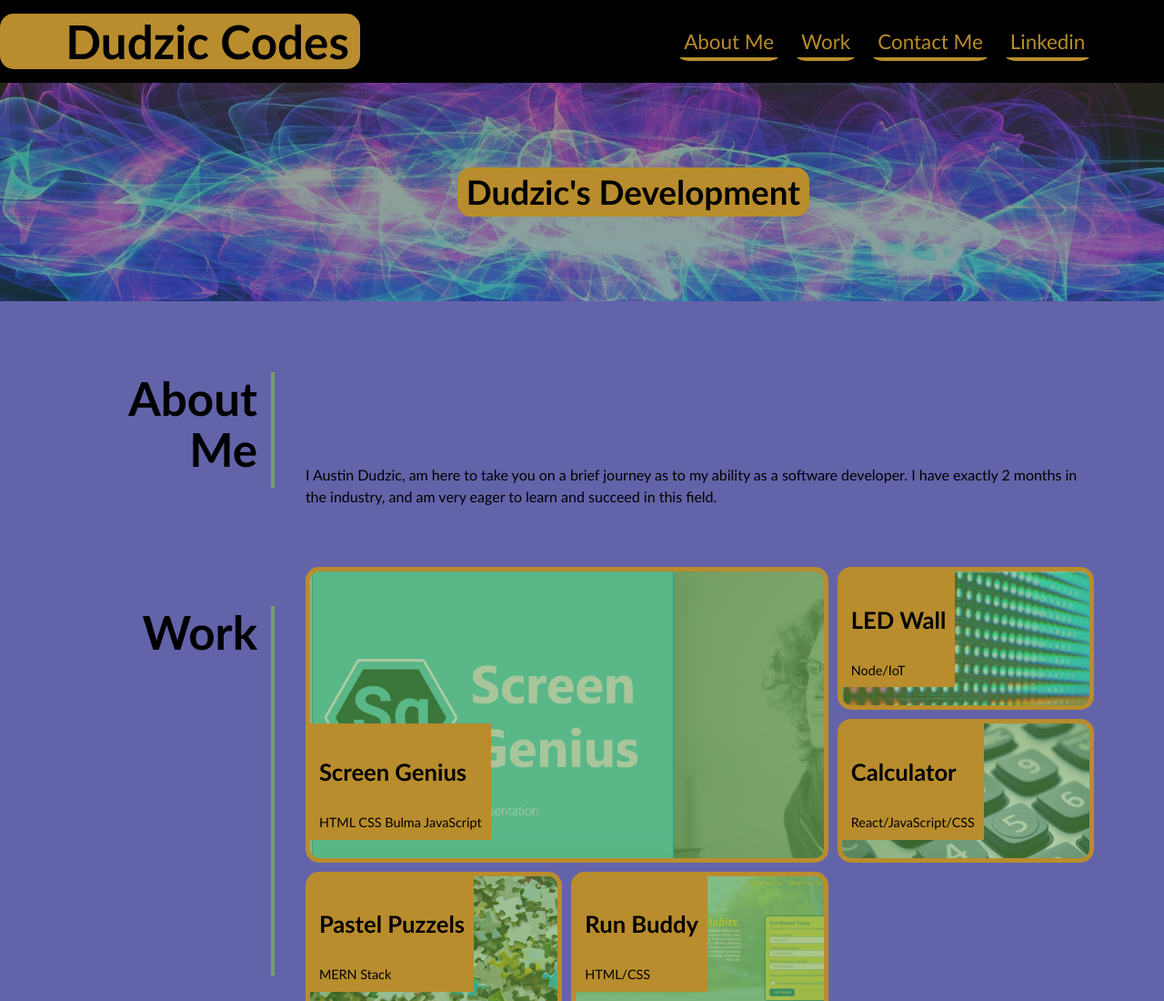
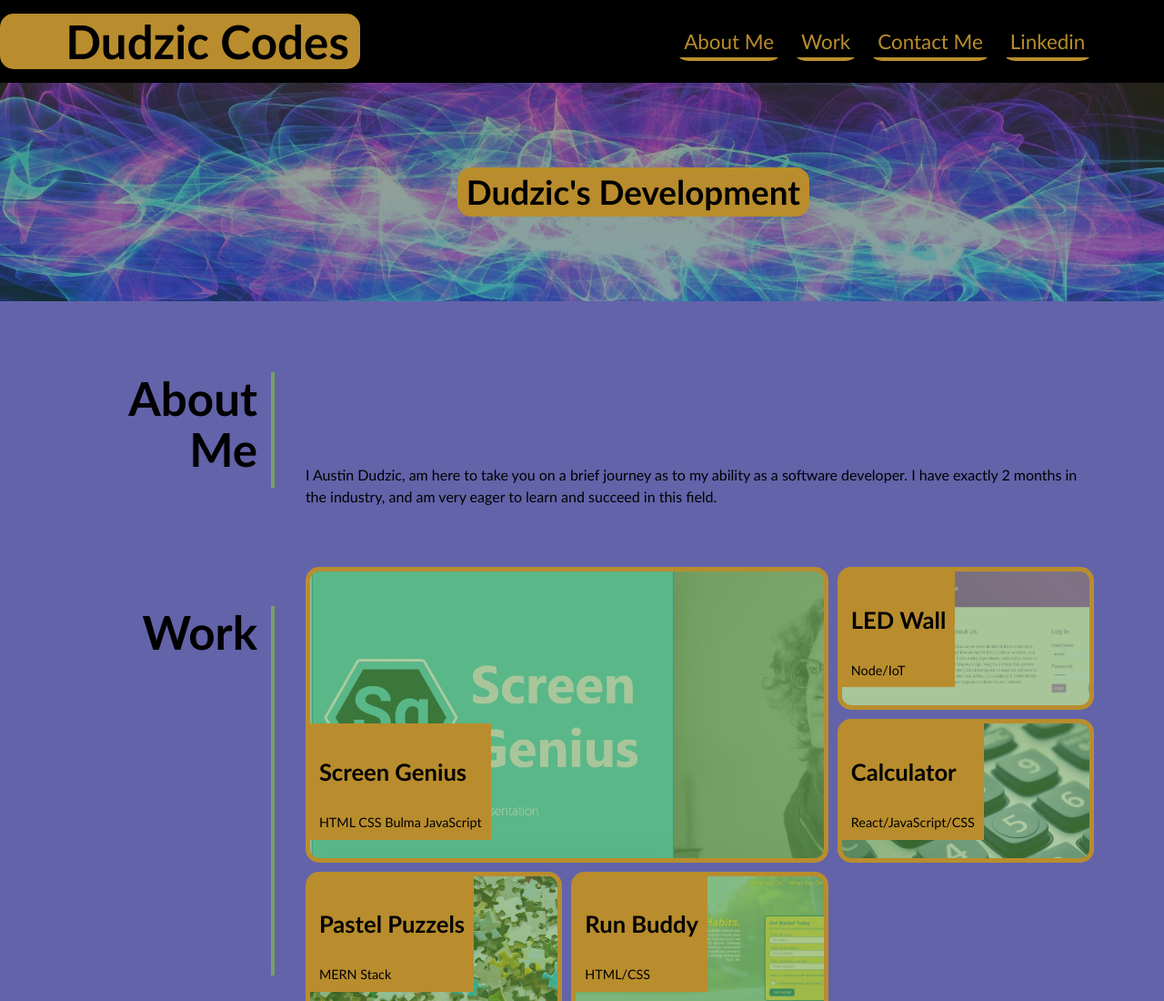
Before and after one commit to Studzic/Profile-Css, a plain HTML site: page index.html in a window 1280 px wide. Shown: the top 1100 px of the page at 91% size. Drawn offline with Linux system fonts and the light colour scheme.

Commit message:
finished

```diff
--- a/assets/css/style.css
+++ b/assets/css/style.css
@@ -234,7 +234,7 @@ main {
 }
 
 .led-wall {
-  background-image: url("../images/led\ wall.jfif");
+  background-image: url("../images/Screenshot\ \(42\).png");
 }
 
 .react-calc {
```
Also changed, not shown: assets/images/Screenshot (42).png (added).
